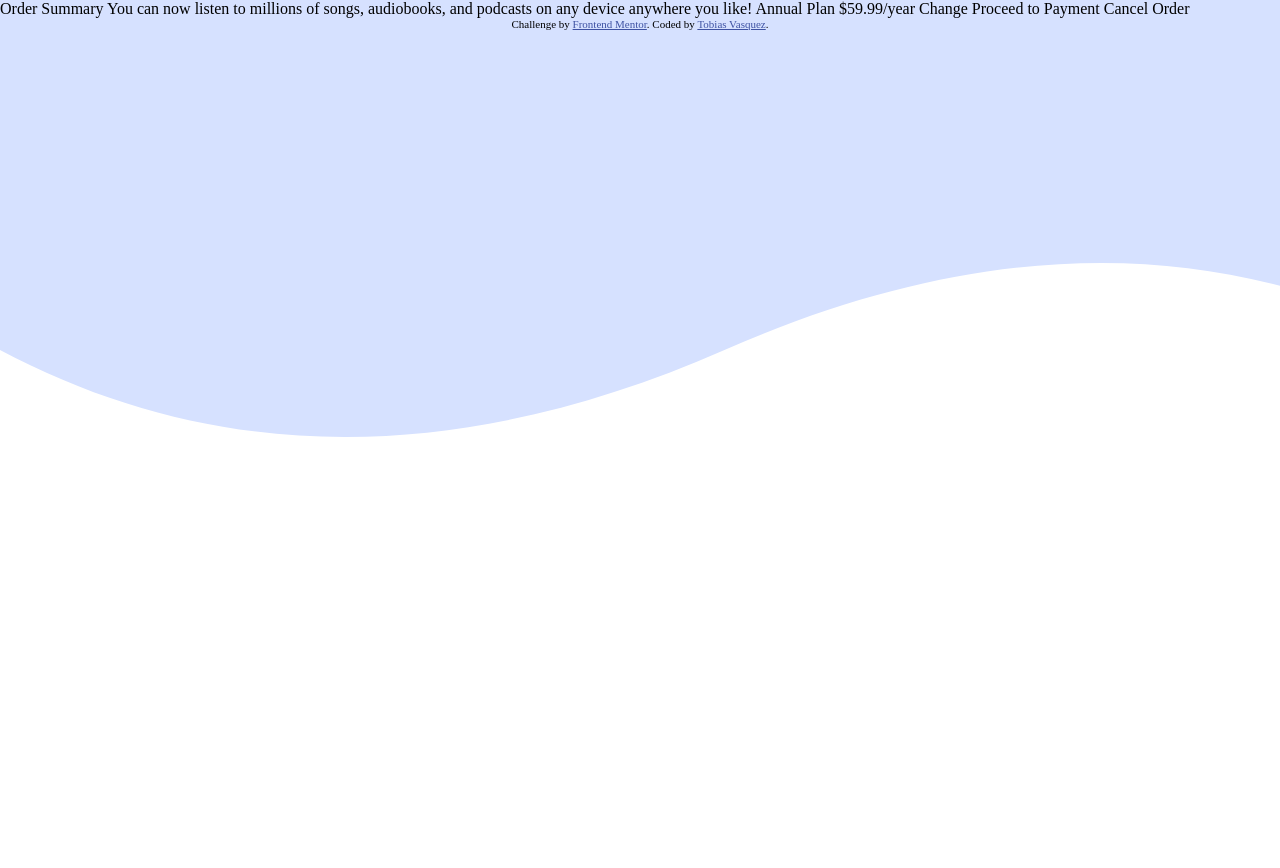
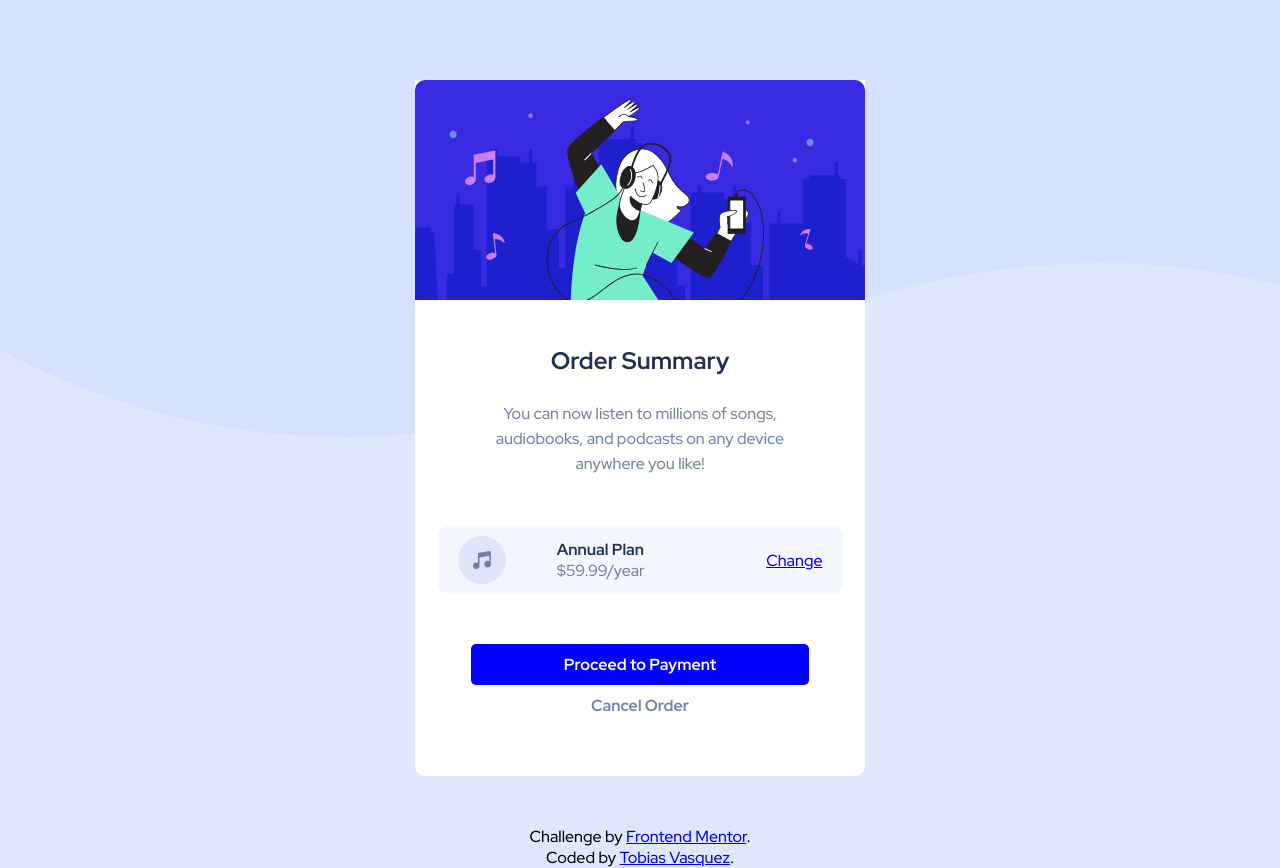
Before and after one commit to tobiasvasquez/OrderSummary, a plain HTML site: page index.html in a window 1280 px wide. Before the commit the page ends 800 px from the top, so only its background shows below. Drawn offline with Linux system fonts and the light colour scheme.

Commit message:
Final Push

```diff
--- a/css/style.css
+++ b/css/style.css
@@ -1,9 +1,199 @@
-*{
+* {
     margin: 0;
     padding: 0;
     box-sizing: border-box;
 }
-body{
-    background-image: url("../images/pattern-background-desktop.svg");
-    background-repeat: no-repeat;
+
+body {
+    background-image: url(../images/pattern-background-mobile.svg);
+    background-repeat: repeat-x;
+    background-color: hsl(225, 100%, 94%);
 }
+
+.main-card {
+    border-radius: 0px 0px 10px 10px;
+    width: 300px;
+    margin: 100px auto 50px auto;
+    background-color: white;
+}
+
+.main-card__img {
+    width: 300px;
+    border-radius: 10px 10px 0px 0px;
+}
+
+.main-card__title {
+    text-align: center;
+    font-family: 'Red Hat Display', sans-serif;
+    color: hsl(223, 47%, 23%);
+    margin-top: 20px;
+}
+
+.main-card__description {
+    text-align: center;
+    font-family: 'Red Hat Display', sans-serif;
+    color: hsl(224, 23%, 55%);
+    line-height: 25px;
+    width: 90%;
+    margin: 10px auto;
+}
+
+.main-card__info {
+    display: flex;
+    align-items: center;
+    justify-content: space-between;
+    font-family: 'Red Hat Display', sans-serif;
+    background-color: hsl(225, 100%, 98%);
+    border-radius: 10px;
+    width: 90%;
+    margin: 20px auto 20px auto;
+    padding: 10px 20px;
+}
+.main-card__price{
+    font-weight: 900;
+    color: hsl(223, 47%, 23%);
+}
+.main-card__info--blue{
+    color: hsl(224, 23%, 55%);
+    font-weight: 500;
+}
+.main-card--proceed {
+    background-color: blue;
+    color: white;
+    font-family: 'Red Hat Display', sans-serif;
+    width: 75%;
+    margin: 0 auto;
+    display: block;
+    border-radius: 5px;
+    border-style: none;
+    font-size: 16px;
+    padding: 10px;
+    font-weight: 700;
+}
+
+.main-card--cancel {
+    background-color: transparent;
+    color: hsl(224, 23%, 55%);
+    font-family: 'Red Hat Display', sans-serif;
+    font-weight: 700;
+    width: 75%;
+    margin: 0 auto;
+    display: block;
+    border: none;
+    font-size: 16px;
+    padding: 10px;
+    padding-bottom: 30px;
+}
+
+.attribution {
+    font-family: 'Red Hat Display', sans-serif;
+    text-align: center;
+}
+
+@media(min-width:460px) {
+
+    body {
+        background-image: url("../images/pattern-background-desktop.svg");
+        background-repeat: repeat-x;
+        background-color: hsl(225, 100%, 94%);
+
+    }
+
+    .main-card {
+        background-color: white;
+        width: 450px;
+        margin: 0px auto 50px auto;
+        border-radius: 0px 0px 10px 10px;
+
+    }
+
+    .main-card__img {
+        border-radius: 10px 10px 0px 0px;
+        display: block;
+        margin: 0 auto;
+        margin-top: 80px;
+        width: 100%;
+    }
+
+    .main-card__title {
+        text-align: center;
+        font-family: 'Red Hat Display', sans-serif;
+        padding-top: 25px;
+        color: hsl(223, 47%, 23%);
+    }
+
+    .main-card__description {
+        text-align: center;
+        font-family: 'Red Hat Display', sans-serif;
+        width: 300px;
+        margin: 0 auto;
+        padding-top: 25px;
+        color: hsl(224, 23%, 55%);
+    }
+
+    .main-card__info {
+        font-family: 'Red Hat Display', sans-serif;
+        display: flex;
+        align-items: center;
+        margin-top: 50px;
+        background-color: hsl(225, 100%, 98%);
+    }
+
+    .main-card__info--blue {
+        color: hsl(224, 23%, 55%);
+    }
+
+    .main-card__price {
+        font-family: 'Red Hat Display', sans-serif;
+        font-weight: 700;
+        color: hsl(223, 47%, 23%);
+        margin-left: -70px;
+    }
+
+    .main-card__status {
+        margin-top: 50px;
+        padding-bottom: 50px;
+    }
+
+    .main-card--proceed {
+        background-color: blue;
+        color: white;
+        font-family: 'Red Hat Display', sans-serif;
+        width: 75%;
+        margin: 0 auto;
+        display: block;
+        border-radius: 5px;
+        border-style: none;
+        font-size: 16px;
+        padding: 10px;
+        font-weight: 700;
+    }
+
+    .main-card--proceed:hover {
+        background-color: hsl(245, 75%, 52%);
+        cursor: pointer;
+    }
+
+    .main-card--cancel {
+        background-color: transparent;
+        color: hsl(224, 23%, 55%);
+        font-family: 'Red Hat Display', sans-serif;
+        font-weight: 700;
+        width: 75%;
+        margin: 0 auto;
+        display: block;
+        border: none;
+        font-size: 16px;
+        padding: 10px;
+    }
+
+    .main-card--cancel:hover {
+        color: hsl(223, 47%, 23%);
+        cursor: pointer;
+    }
+
+    .attribution {
+        font-family: 'Red Hat Display', sans-serif;
+        text-align: center;
+    }
+}
--- a/index.html
+++ b/index.html
@@ -1,41 +1,50 @@
 <!DOCTYPE html>
 <html lang="en">
+
 <head>
   <meta charset="UTF-8">
-  <meta name="viewport" content="width=device-width, initial-scale=1.0"> <!-- displays site properly based on user's device -->
+  <meta name="viewport" content="width=device-width, initial-scale=1.0">
+  <!-- displays site properly based on user's device -->
 
   <link rel="icon" type="image/png" sizes="32x32" href="./images/favicon-32x32.png">
   <link rel="stylesheet" href="css/style.css">
+  <link rel="preconnect" href="https://fonts.googleapis.com">
+  <link rel="preconnect" href="https://fonts.gstatic.com" crossorigin>
+  <link href="https://fonts.googleapis.com/css2?family=Red+Hat+Display:wght@500;700;900&display=swap" rel="stylesheet">
+  <title>Frontend Mentor | Order summary card</title>
+</head>
 
-  <title>Frontend Mentor | Order summary card</title>
+<body>
+  <main class="main-card">
+    <img src="images/illustration-hero.svg" alt="Illustration Hero" class="main-card__img">
+    <h2 class="main-card__title">Order Summary</h2>
 
-  <!-- Feel free to remove these styles or customise in your own stylesheet 👍 -->
-  <style>
-    .attribution { font-size: 11px; text-align: center; }
-    .attribution a { color: hsl(228, 45%, 44%); }
-  </style>
-</head>
-<body>
-
-    <main class="main-card">
-
-      Order Summary
-
+    <p class="main-card__description">
       You can now listen to millions of songs, audiobooks, and podcasts on any
       device anywhere you like!
+    </p>
 
-      Annual Plan
-      $59.99/year
+    <div class="main-card__info">
+      <img src="images/icon-music.svg" alt="Music image">
+      <div class="main-card__price">
+        <p>Annual Plan</p>
+        <p class="main-card__info--blue">$59.99/year</p>
+      </div>
+      <a href="#">Change</a>
+    </div>
 
-      Change
+    <div class="main-card__status">
+      <button class="main-card__status main-card--proceed"> Proceed to Payment</button>
+      <button class="main-card__status main-card--cancel">Cancel Order</button>
+    </div>
 
-      Proceed to Payment
-      Cancel Order
-    </main>
+  </main>
 
   <div class="attribution">
-    Challenge by <a href="https://www.frontendmentor.io?ref=challenge" target="_blank">Frontend Mentor</a>.
-    Coded by <a href="#">Tobias Vasquez</a>.
+    <p>Challenge by <a href="https://www.frontendmentor.io?ref=challenge" target="_blank">Frontend Mentor</a>.</p>
+    <p>  Coded by <a href="https://linkedin.com/in/tobiasvasquez" target="_blank">Tobias Vasquez</a>.</p>
   </div>
+
 </body>
+
 </html>
```
